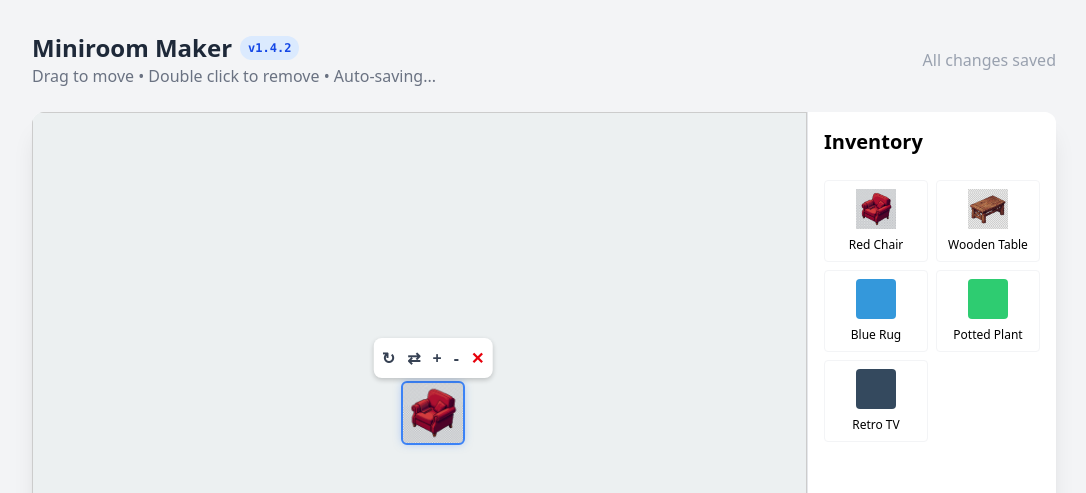
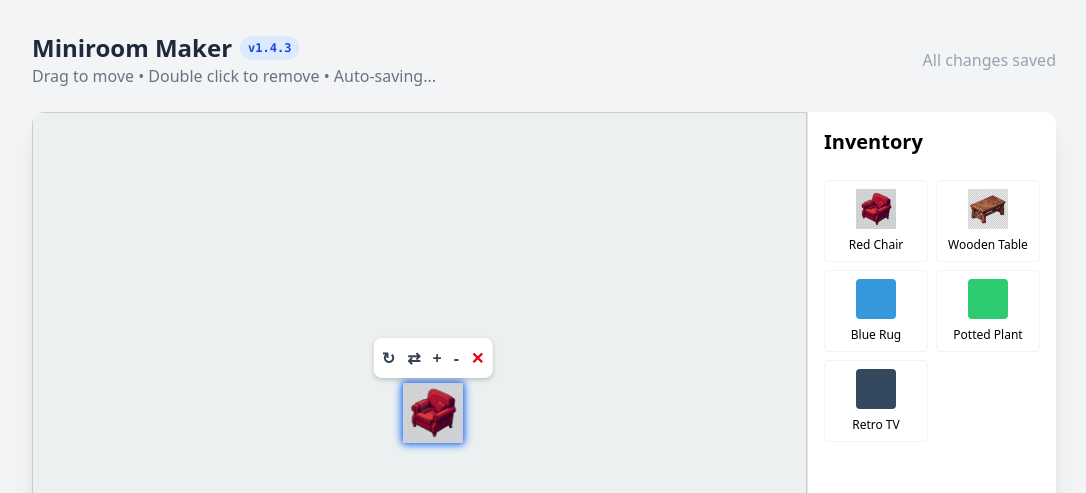
Before and after one commit to WoojinAhn/miniroom-demo, a Next.js app: page / in a window 1280 px wide. Both pictures are taken after a click on the button "Red Chair". Shown: the top 493 px of the page, without its empty margins (96-1182 px from the left). Built offline with nearby package versions, Linux system fonts and the light colour scheme.

Commit message:
Style: Replace box outline with drop-shadow for natural image selection (v1.4.3)

```diff
--- a/src/app/miniroom/components/DraggableItem.tsx
+++ b/src/app/miniroom/components/DraggableItem.tsx
@@ -94,9 +94,9 @@ export const DraggableItem = ({
                     fontWeight: "bold",
                     transform: `scale(${item.scale || 1}) scaleX(${item.isFlipped ? -1 : 1})`,
                     transition: "transform 0.2s ease-in-out",
-                    // Outline on the VISUAL part
-                    outline: isSelected ? "2px solid #3b82f6" : "none",
-                    boxShadow: isSelected ? "0 0 10px rgba(59, 130, 246, 0.5)" : "none",
+                    // Outline only for non-image items (text placeholders)
+                    outline: isSelected && !itemDef.imageUrl ? "2px solid #3b82f6" : "none",
+                    boxShadow: isSelected && !itemDef.imageUrl ? "0 0 10px rgba(59, 130, 246, 0.5)" : "none",
                 }}
             >
                 {itemDef.imageUrl ? (
@@ -109,6 +109,8 @@ export const DraggableItem = ({
                             height: "100%",
                             objectFit: "contain",
                             pointerEvents: "none",
+                            // Use drop-shadow for selection to contour the pixel art shape
+                            filter: isSelected ? "drop-shadow(0 0 4px #3b82f6) drop-shadow(0 0 2px #3b82f6)" : "none",
                         }}
                     />
                 ) : (
--- a/src/config/appVersion.ts
+++ b/src/config/appVersion.ts
@@ -5,9 +5,15 @@ export interface ReleaseNote {
     fixes?: string[];
 }
 
-export const APP_VERSION = "v1.4.2";
+export const APP_VERSION = "v1.4.3";
 
 export const CHANGELOG: ReleaseNote[] = [
+    {
+        version: "v1.4.3",
+        date: "2025-12-17",
+        features: ["Visual Refinement: Replaced rectangular selection box with shape-conforming drop-shadow for images"],
+        fixes: [],
+    },
     {
         version: "v1.4.2",
         date: "2025-12-17",
```
Also changed, not shown: 1 other file (tests, documents, lock files or other folders).
